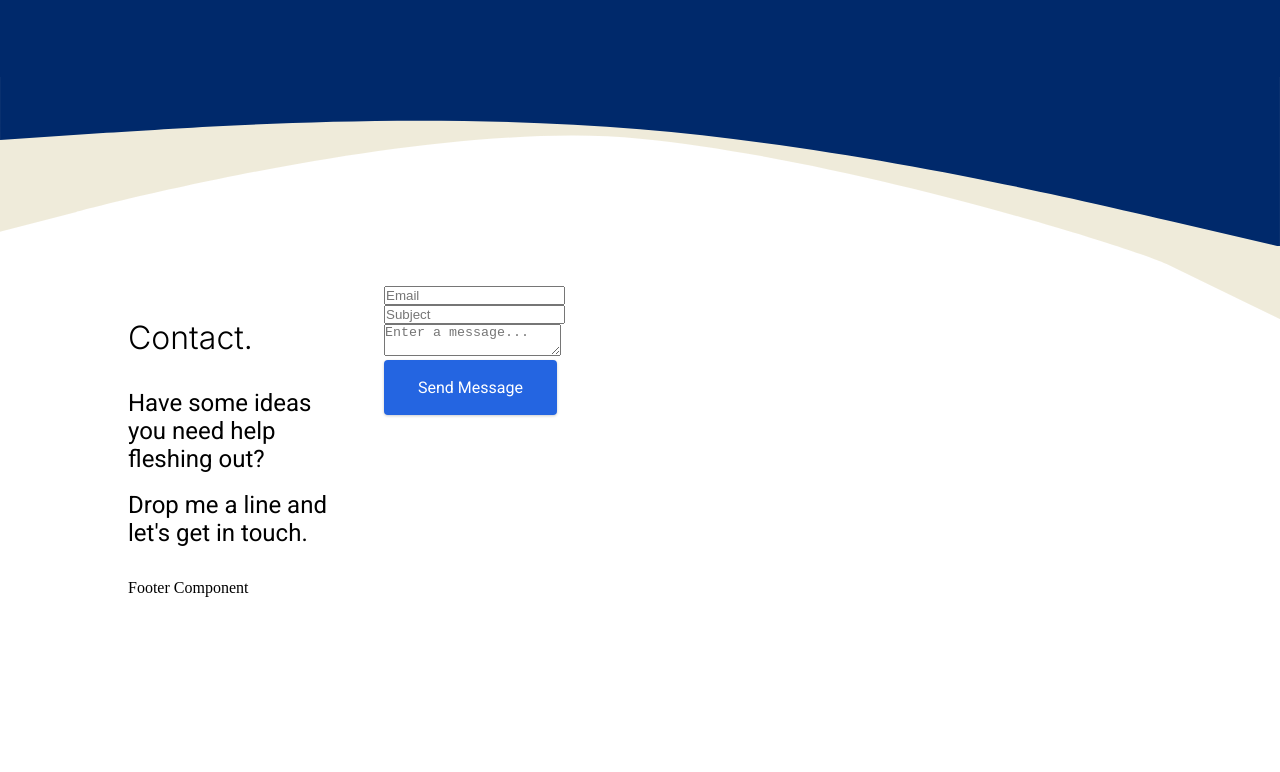
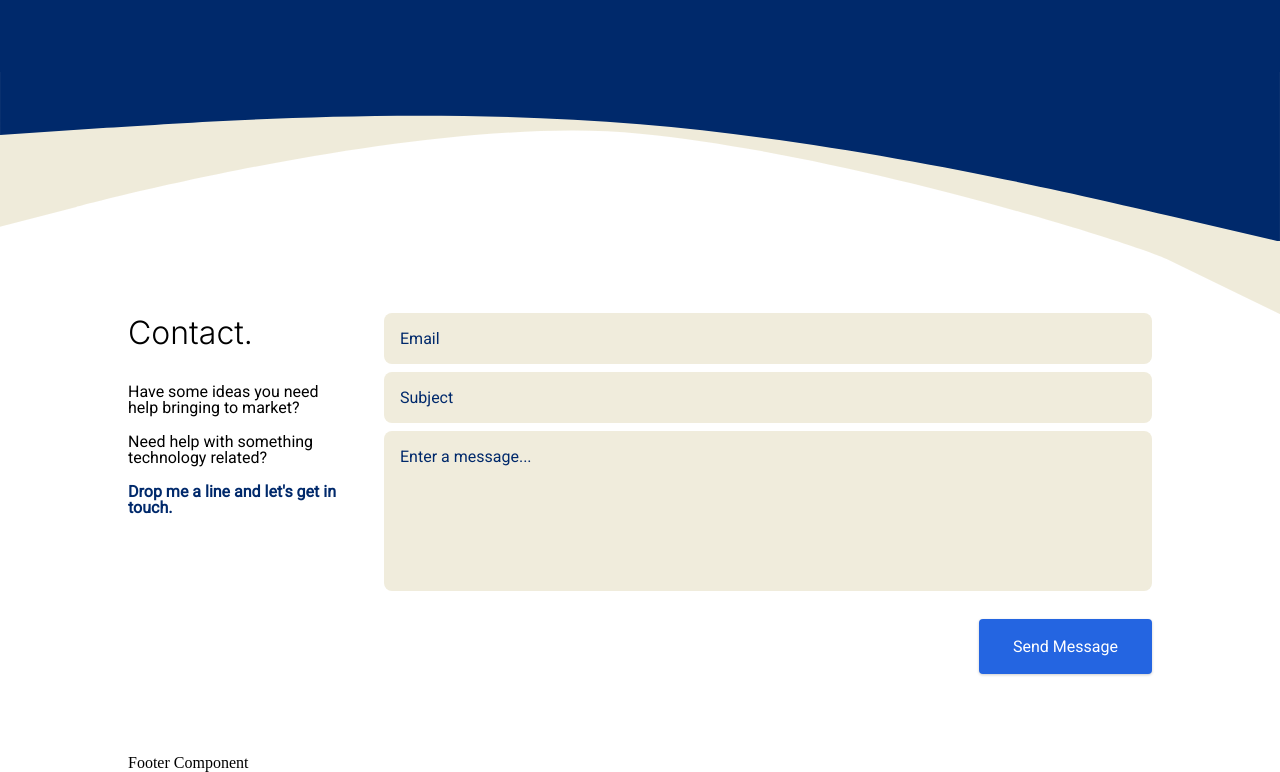
Before and after one commit to jholek/gatsby-portfolio-site, a Gatsby site: page / in a window 1280 px wide. Shown: the part 1744-2516 px from the top of the page. Before the commit the page ends 2341 px from the top, so only its background shows below. Built offline with nearby package versions, Linux system fonts and the light colour scheme; Gatsby itself is replaced by a stand-in of ours.

Commit message:
styled contact

```diff
--- a/src/components/lander/Contact.jsx
+++ b/src/components/lander/Contact.jsx
@@ -3,7 +3,7 @@ import React from 'react';
 import ContactForm from './ContactForm';
 
 const Contact = () => (
-  <section className='contact__section'>
+  <section className='contact__section' id='contact'>
     <article className='content__wrapper'>
       <div className='flex__container'>
         <div className='contact__text'>
@@ -11,10 +11,14 @@ const Contact = () => (
             <h2 className='services__title'>Contact.</h2>
           </div>
 
-          <div className='expertise__description flexible'>
-            <p>Have some ideas you need help fleshing out?</p>
+          <div className='contact__description expertise__description flexible'>
+            <p>Have some ideas you need help bringing to market?</p>
             <br />
-            <p>Drop me a line and let&apos;s get in touch.</p>
+            <p>Need help with something technology related?</p>
+            <br />
+            <p className='contact__cta--text'>
+              <b>Drop me a line and let&apos;s get in touch.</b>
+            </p>
           </div>
         </div>
         <ContactForm />
--- a/src/components/lander/ContactForm.jsx
+++ b/src/components/lander/ContactForm.jsx
@@ -20,7 +20,7 @@ const ContactForm = () => {
       email: '',
       subject: '',
       message: '',
-      feedbackMsg: 'Success!',
+      feedbackMsg: 'Message sent successfully!',
     });
   };
 
@@ -36,6 +36,7 @@ const ContactForm = () => {
         <input type='hidden' name='form-name' value='Contact Form' />
         <div>
           <input
+            className='form__input'
             type='email'
             name='email'
             value={email}
@@ -47,6 +48,7 @@ const ContactForm = () => {
         </div>
         <div>
           <input
+            className='form__input'
             type='text'
             name='subject'
             value={subject}
@@ -58,6 +60,7 @@ const ContactForm = () => {
         </div>
         <div>
           <textarea
+            className='form__input form__message'
             name='message'
             value={message}
             label='Message'
@@ -66,7 +69,8 @@ const ContactForm = () => {
             required
           />
         </div>
-        <div>{feedbackMsg}</div>
+        <div className='contact__feedback'>{feedbackMsg}</div>
+        <div className='summary__cta push'>
           <button
             className='btn btn__primary summary__cta--button'
             type='submit'
@@ -74,6 +78,7 @@ const ContactForm = () => {
           >
             Send Message
           </button>
+        </div>
       </form>
     </div>
   );
--- a/src/css/main.scss
+++ b/src/css/main.scss
@@ -581,11 +581,15 @@ Classes
   }
 
   &__cta {
-    margin-top: 2rem;
+    margin-top: 1rem;
     margin-bottom: 5rem;
     &--button {
-      margin-right: 0.5rem;
+      // margin-right: 0.5rem;
     }
+  }
+
+  &__description {
+    padding-bottom: 1rem;
   }
 
   @media screen and (max-width: 976px) {
@@ -653,7 +657,11 @@ Classes
 }
 
 .card__padding {
-  padding: 0.5rem;
+  padding: 0.5rem 0 0.5rem 1rem;
+
+  @media screen and (max-width: 1340px) {
+    padding: 0.5rem 0;
+  }
 
   @media screen and (max-width: 976px) {
     padding: 1rem 0;
@@ -745,7 +753,7 @@ Classes
   z-index: -1;
 }
 
-/* ___Contact Flex___ */
+/* ___Contact___ */
 
 .contact__text {
   display: flex;
@@ -759,13 +767,62 @@ Classes
   }
 }
 
+.contact__description > p {
+  font-size: 1rem;
+  line-height: 1rem;
+}
+
+.contact__cta--text {
+  color: $primary-dark;
+}
+
 .contact__form {
   display: flex;
   flex-direction: column;
   width: 75%;
+  padding-top: 2rem;
 
   @media screen and (max-width: 976px) {
     width: 100%;
     padding-right: 0;
   }
 }
+
+.form {
+  &__input {
+    width: 100%;
+    border: none;
+    -webkit-appearance: none;
+    -ms-appearance: none;
+    -moz-appearance: none;
+    appearance: none;
+    background: #f0ecdc;
+    border-radius: 0.5rem;
+    resize: none;
+    padding: 1rem 1rem;
+    margin-bottom: 0.5rem;
+    font-family: roboto;
+    font-size: 1rem;
+    color: $primary-dark;
+
+    &:focus::placeholder {
+      color: transparent;
+    }
+
+    &::placeholder {
+      color: $primary-dark;
+      font-family: roboto;
+      font-size: 1rem;
+      transition: color 0.3s ease;
+    }
+  }
+  &__message {
+    height: 10rem;
+  }
+}
+
+.contact__feedback {
+  font-family: roboto;
+  font-size: 1rem;
+  color: $primary;
+}
```
Lines whose indentation alone changed are shown as unchanged.
